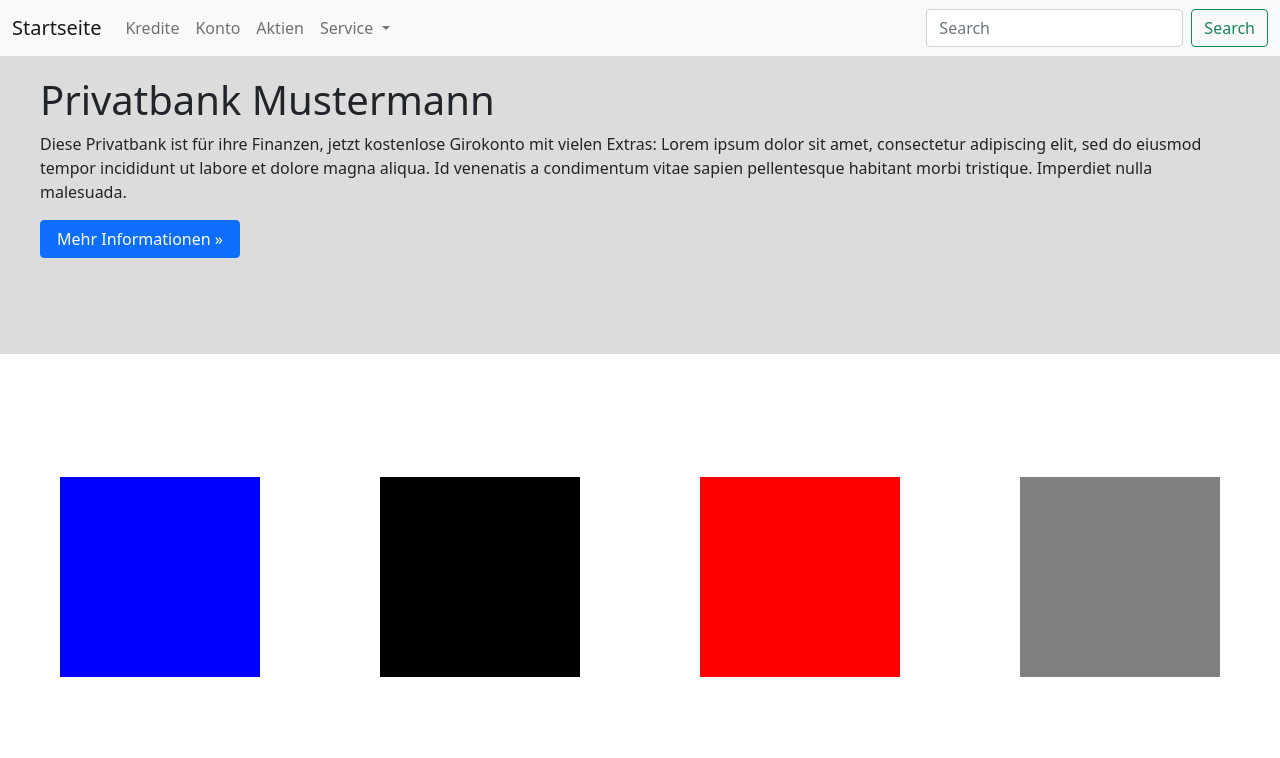
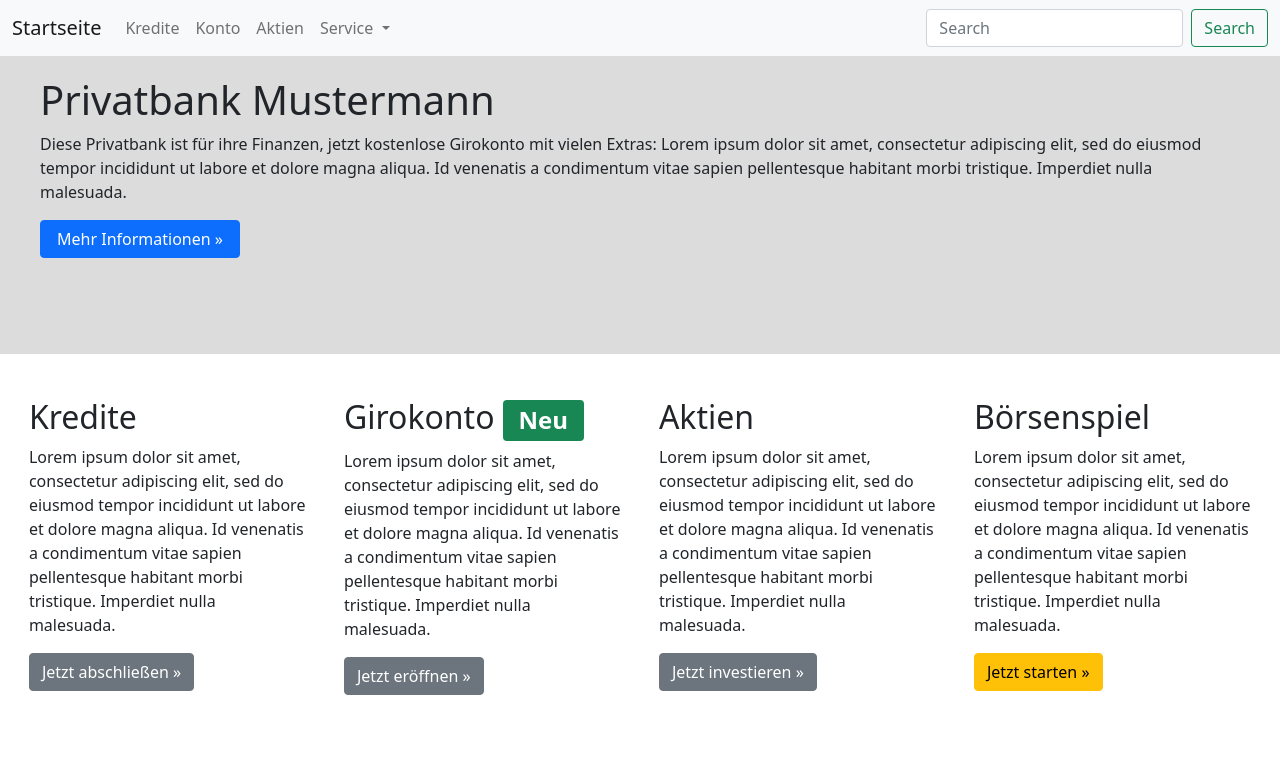
Before and after one commit to jan310/boersenspiel, a plain HTML site: page html/index.html in a window 1280 px wide. Drawn offline with nearby package versions, Linux system fonts and the light colour scheme.

Commit message:
Added dummy nav card text

```diff
--- a/css/index.css
+++ b/css/index.css
@@ -16,13 +16,6 @@
     background-color: gainsboro;
 }
 
-#navigationCardsContainer {
-    background-color: white;
-    display: flex;
-    flex-direction: row;
-    justify-content: space-around;
-    align-items: center;
-}
 
 #mainTextWrapper {
     padding-left: 40px;
@@ -33,3 +26,18 @@
 #mainTextButton {
     width: 200px;
 }
+
+#navigationCardsContainer {
+    background-color: white;
+    display: flex;
+    flex-direction: row;
+    justify-content: space-around;
+    align-items: center;
+    padding-left: 10px;
+    padding-right: 10px;
+}
+
+.navCard {
+    height: 80%;
+    width: 22%;
+}
--- a/html/index.html
+++ b/html/index.html
@@ -60,10 +60,26 @@
     </div>
 
     <div id="navigationCardsContainer">
-      <div style="width: 200px; height: 200px; background-color: blue;"></div>
-      <div style="width: 200px; height: 200px; background-color: black;"></div>
-      <div style="width: 200px; height: 200px; background-color: red;"></div>
-      <div style="width: 200px; height: 200px; background-color: grey;"></div>
+      <div class="navCard">
+        <h2>Kredite</h2>
+        <p>Lorem ipsum dolor sit amet, consectetur adipiscing elit, sed do eiusmod tempor incididunt ut labore et dolore magna aliqua. Id venenatis a condimentum vitae sapien pellentesque habitant morbi tristique. Imperdiet nulla malesuada.</p>
+        <button type="button" class="btn btn-secondary">Jetzt abschließen »</button>
+      </div>
+      <div class="navCard">
+        <h2>Girokonto <span class="badge bg-success">Neu</span></h2>
+        <p>Lorem ipsum dolor sit amet, consectetur adipiscing elit, sed do eiusmod tempor incididunt ut labore et dolore magna aliqua. Id venenatis a condimentum vitae sapien pellentesque habitant morbi tristique. Imperdiet nulla malesuada.</p>
+        <button type="button" class="btn btn-secondary">Jetzt eröffnen »</button>
+      </div>
+      <div class="navCard">
+        <h2>Aktien</h2>
+        <p>Lorem ipsum dolor sit amet, consectetur adipiscing elit, sed do eiusmod tempor incididunt ut labore et dolore magna aliqua. Id venenatis a condimentum vitae sapien pellentesque habitant morbi tristique. Imperdiet nulla malesuada.</p>
+        <button type="button" class="btn btn-secondary">Jetzt investieren »</button>
+      </div>
+      <div class="navCard">
+        <h2>Börsenspiel</h2>
+        <p>Lorem ipsum dolor sit amet, consectetur adipiscing elit, sed do eiusmod tempor incididunt ut labore et dolore magna aliqua. Id venenatis a condimentum vitae sapien pellentesque habitant morbi tristique. Imperdiet nulla malesuada.</p>
+        <button type="button" class="btn btn-warning">Jetzt starten »</button>
+      </div>
   </div>
 
 </div>
```
